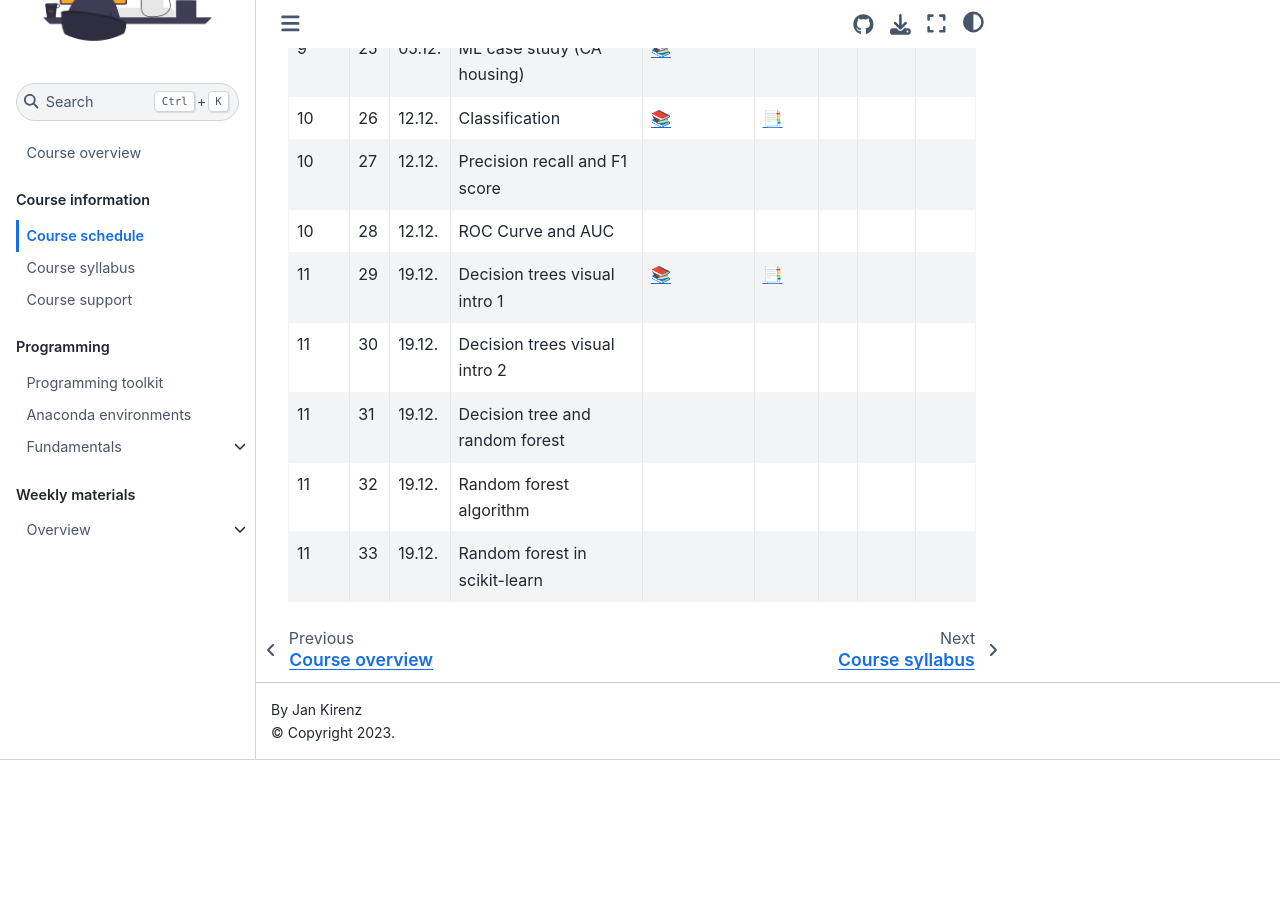
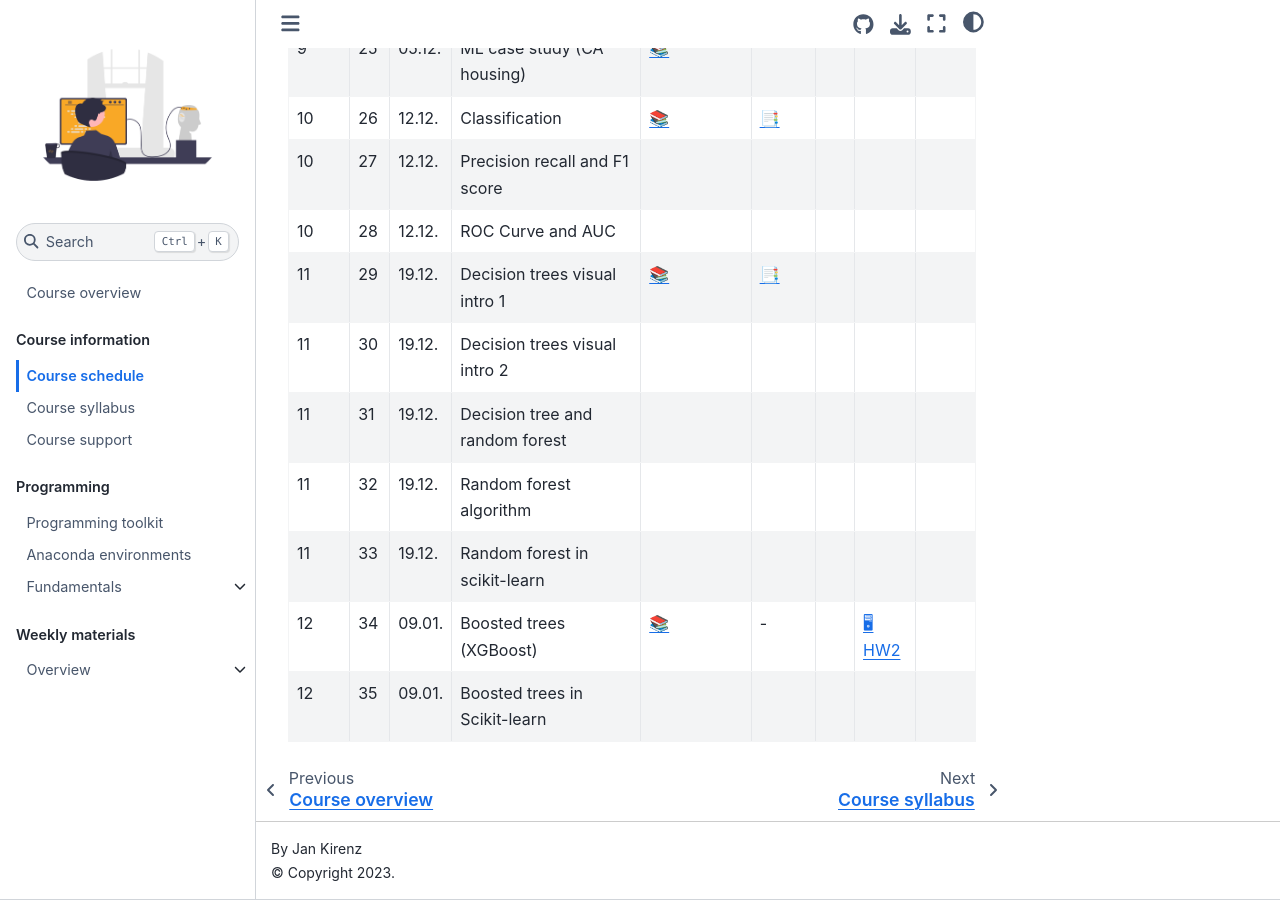
Before and after one commit to ds-ws22/website, a Jupyter Book: the page built from docs/course-schedule.md, in a window 1280 px wide and 900 px high, scrolled down 1770 px. Built offline with Jupyter Book 1.0.4 settings and Sphinx 7.4.7 and the Sphinx Book theme 1.1.4, drawn with Linux system fonts in a browser that asks for light colours; comment, search, counter and statistics services are not loaded; before the commit the page ends 2530 px from its top, so only the background shows below that.

Commit message:
Update course-schedule.md

```diff
--- a/docs/course-schedule.md
+++ b/docs/course-schedule.md
@@ -7,7 +7,6 @@ Note that this schedule will be updated as the semester progresses
 :::
 
 For a semester overview, take a look at the [course-overview](../docs/course-overview.md).
-
 |	Week	|	Nr.	|	Date	|	Topic	|	Week overview	|	Slides	|	AE	|	HW	|	Exam	|
 |	---	|	---	|	---	|	---	|	---	|	---	|	---	|	---	|	---	|
 |	1	|	1	|	10.10.	|	Data Science	|	[📚](../weeks/week1.md)	|	[📑](https://drive.google.com/file/d/1-MhFzAXL9l0z1381-DaqW63GFWsw_epQ/view?usp=sharing)	|		|		|		|
@@ -43,3 +42,5 @@ For a semester overview, take a look at the [course-overview](../docs/course-ove
 |	11	|	31	|	19.12.	|	Decision tree and random forest	|		|		|		|		|		|
 |	11	|	32	|	19.12.	|	Random forest algorithm	|		|		|		|		|		|
 |	11	|	33	|	19.12.	|	Random forest in scikit-learn	|		|		|		|		|		|
+|	12	|	34	|	09.01.	|	Boosted trees (XGBoost)	|	[📚](../weeks/week12.md)	|	 - 	|		|	[🖥 HW2](https://e-learning.hdm-stuttgart.de/moodle/mod/page/view.php?id=270904)	|		|
+|	12	|	35	|	09.01.	|	Boosted trees in Scikit-learn	|		|		|		|		|		|
```
